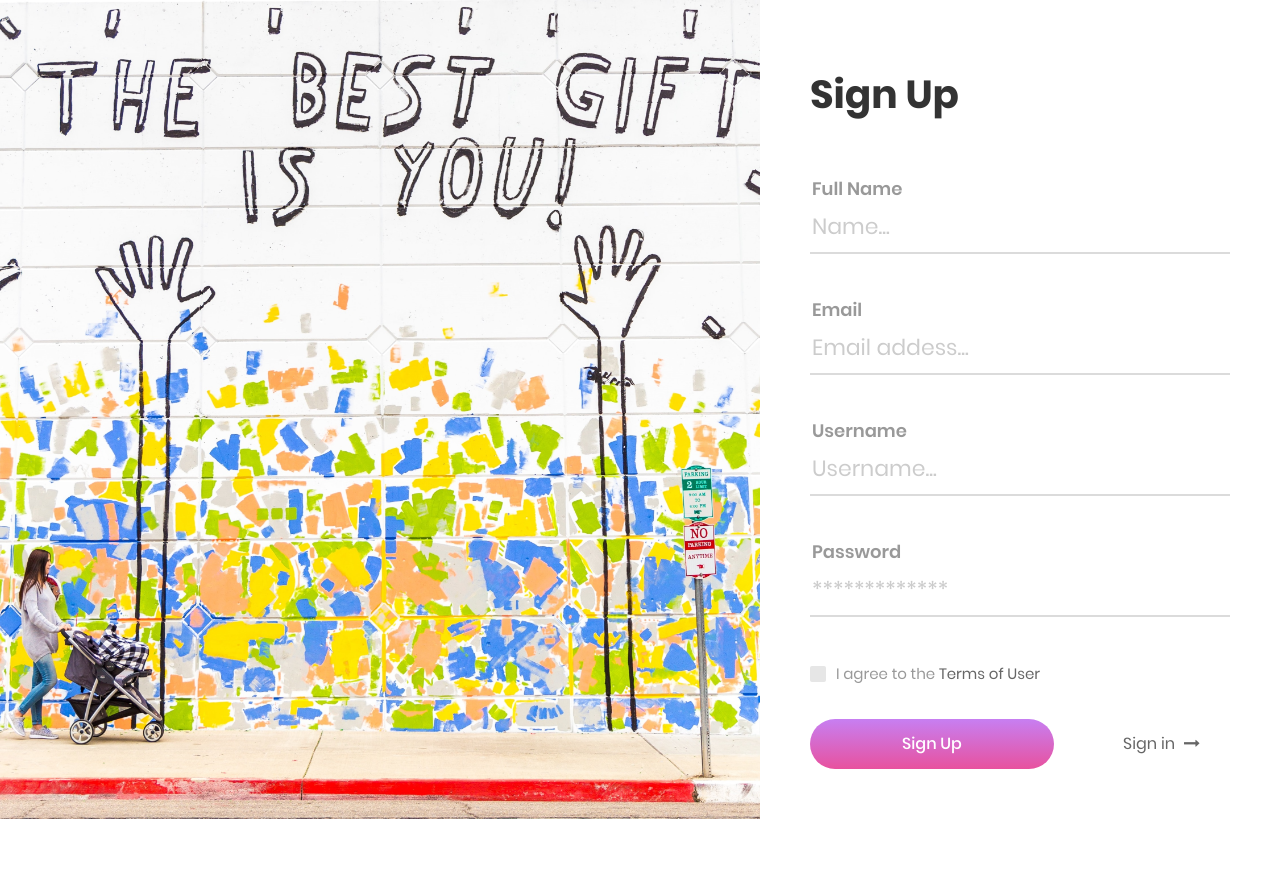
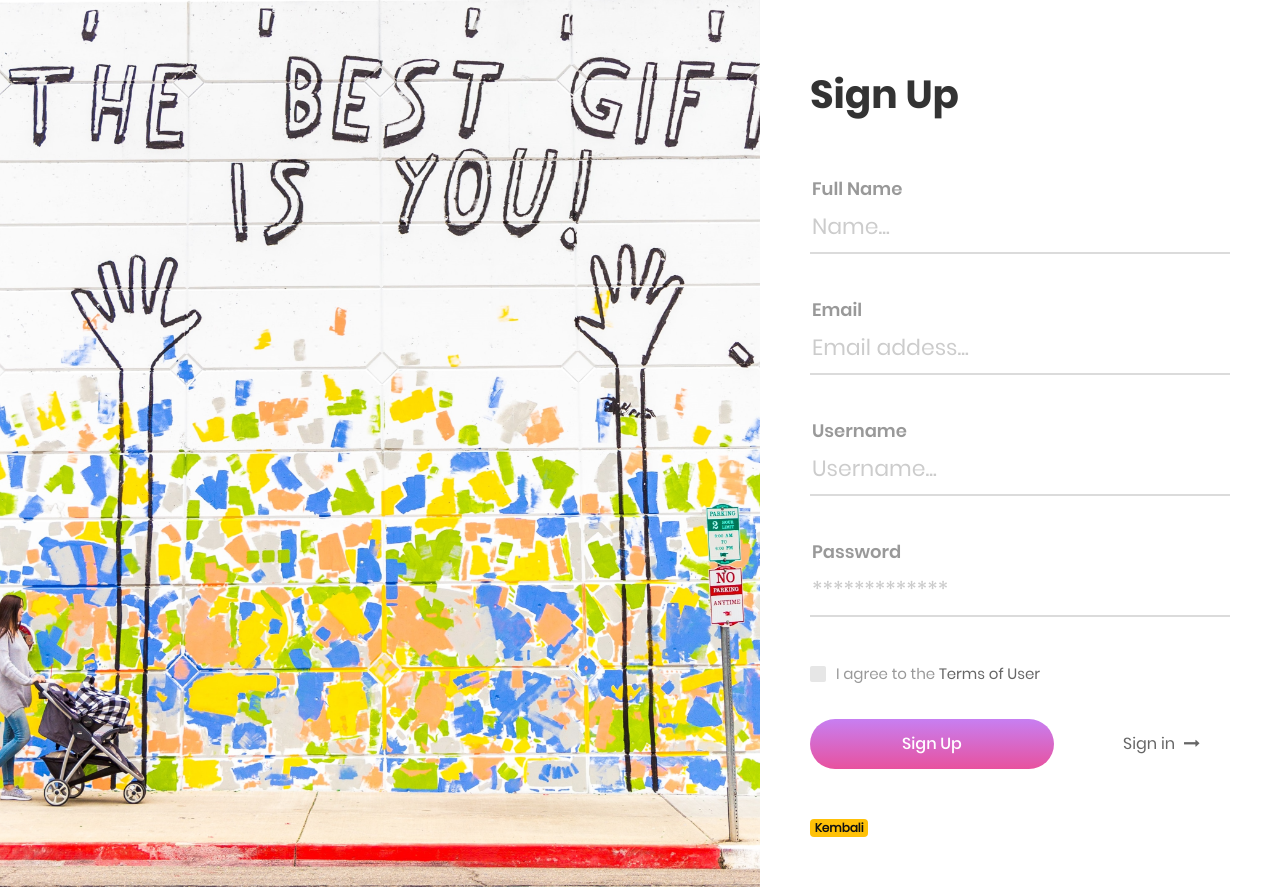
Before and after one commit to Mona265/Pak_Asep, a PHP site: page /Pak_Asep/Registrasi.php in a window 1280 px wide. Before the commit the page ends 819 px from the top, so only its background shows below. Run offline with PHP 8.4, Linux system fonts and the light colour scheme.

Commit message:
Update Registrasi.php

```diff
--- a/Registrasi.php
+++ b/Registrasi.php
@@ -104,6 +104,11 @@ include 'koneksi.php';
                             <i class="fa fa-long-arrow-right m-l-5"></i>
                         </a>
                     </div>
+
+                    <div class="container-login100-form-btn p-t-50">
+                        <a href="index.php" class="badge badge-warning">Kembali</a>
+                    </div>
+
                 </form>
             </div>
         </div>
```
